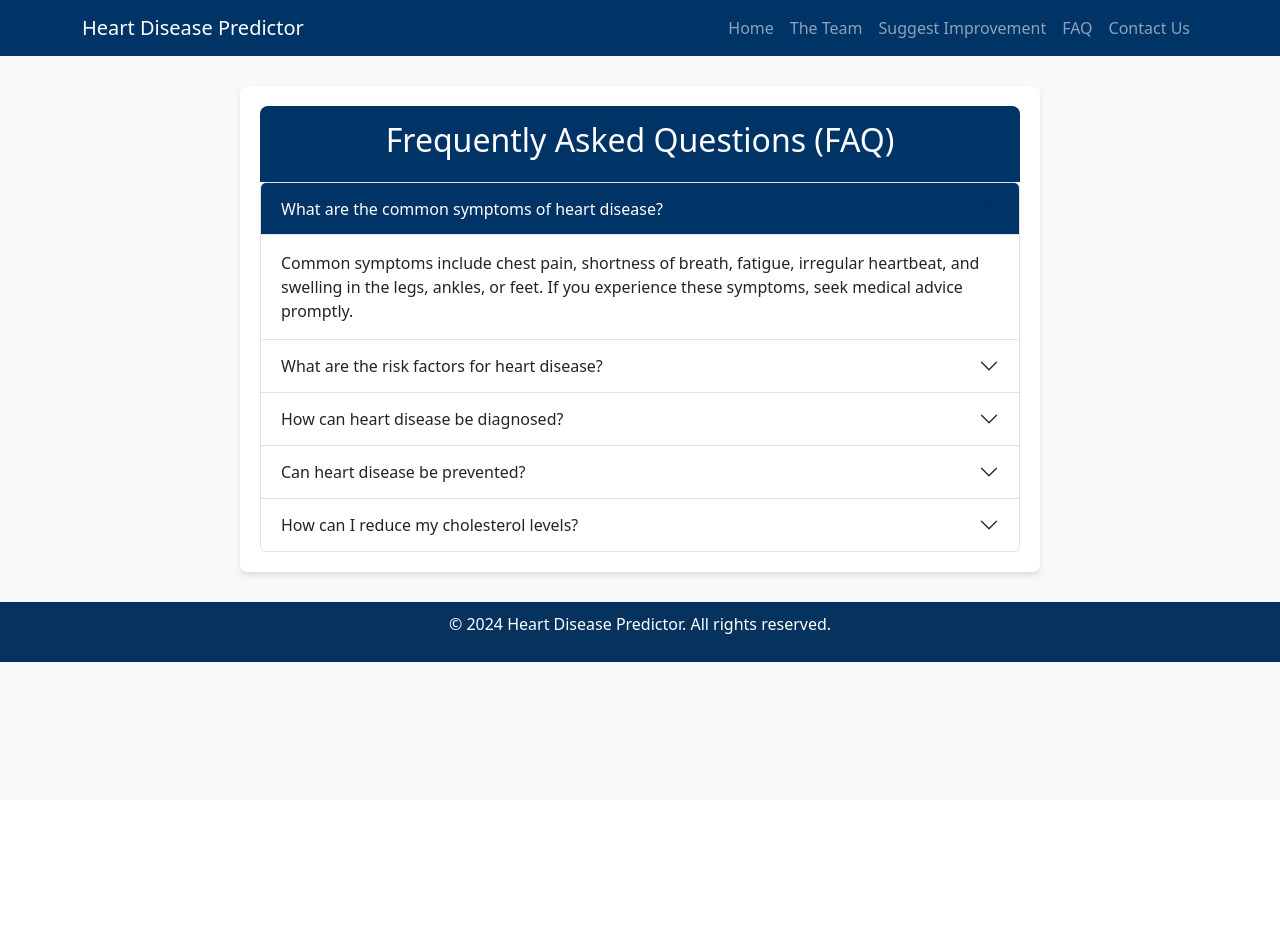
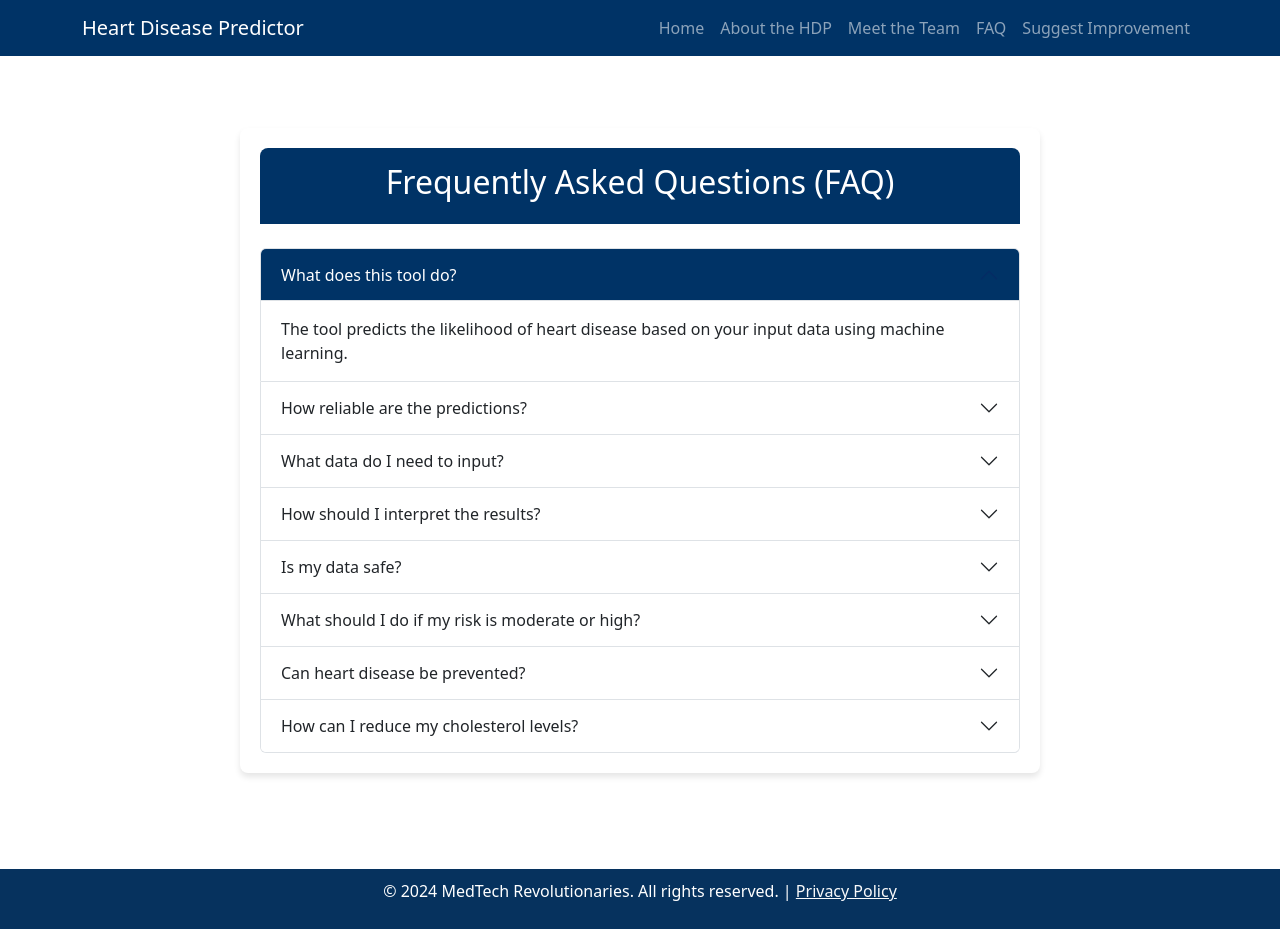
Before and after one commit to amadasunese/disease_prediction_app, a Flask app: page /faq in a window 1280 px wide. Before the commit the page ends 662 px from the top, so only its background shows below. Run offline with Flask 3, Linux system fonts and the light colour scheme; parts of the project's set-up code (start-up, migrations or seed data) failed here and were passed over.

Commit message:
updated with more features

```diff
--- a/app.py
+++ b/app.py
@@ -112,6 +112,10 @@ def predict():
 def faq():
     return render_template('faq.html')
 
+@app.route('/the_team')
+def the_team():
+    return render_template('the_team.html')
+
 @app.route('/about')
 def about():
     return render_template('about.html')
@@ -140,6 +144,9 @@ def submit_suggestion():
 def thank_you():
     return "<h1>Thank you for your suggestion!</h1>"
 
+@app.route('/privacy', methods=['GET'])
+def privacy():
+    return render_template('privacy.html')
 
 
 if __name__ == "__main__":
--- a/static/css/styles.css
+++ b/static/css/styles.css
@@ -1,6 +1,14 @@
-body {
+/* body {
     background-color: #f8f9fa;
+} */
+
+html, body {
+    height: 100%;
+    margin: 0;
+    display: flex;
+    flex-direction: column;
 }
+
 .form-section, .prediction-section {
     background-color: #f8f9fa;
     padding: 20px;
@@ -13,6 +21,7 @@ footer {
     color: white;
     padding: 10px 0;
     text-align: center;
+    margin-top: auto;
 }
 .chart-container {
     margin-top: 20px;
--- /dev/null
+++ b/templates/base.html
@@ -0,0 +1,31 @@
+<!DOCTYPE html>
+<html lang="en">
+<head>
+    <meta charset="UTF-8">
+    <meta name="viewport" content="width=device-width, initial-scale=1.0">
+    <title>{% block title %}Heart Disease Prediction{% endblock %}</title>
+    <!-- Bootstrap CSS -->
+    <link href="https://cdn.jsdelivr.net/npm/bootstrap@5.3.0-alpha1/dist/css/bootstrap.min.css" rel="stylesheet">
+    <script src="https://cdn.jsdelivr.net/npm/chart.js"></script>
+    <link rel="stylesheet" href="{{ url_for('static', filename='css/styles.css') }}">
+    {% block head %}{% endblock %}
+</head>
+<body>
+    <!-- Navigation Bar -->
+    {% include 'navigation.html' %}
+
+    <!-- Main Content -->
+    <div class="container my-4">
+        {% block content %}{% endblock %}
+    </div>
+
+    <!-- Footer -->
+    <footer class="text-center mt-4">
+        <p>&copy; 2024 MedTech Revolutionaries. All rights reserved. | <a href="/privacy" class="text-light">Privacy Policy</a></p></p>
+    </footer>
+
+    <!-- Bootstrap JS -->
+    <script src="https://cdn.jsdelivr.net/npm/bootstrap@5.3.0-alpha1/dist/js/bootstrap.bundle.min.js"></script>
+    {% block scripts %}{% endblock %}
+</body>
+</html>
--- a/templates/faq.html
+++ b/templates/faq.html
@@ -1,39 +1,11 @@
+{% extends "base.html" %}
 
-    <!DOCTYPE html>
-    <html lang="en">
-    <head>
-        <meta charset="UTF-8">
-        <meta name="viewport" content="width=device-width, initial-scale=1.0">
-        <title>Heart Disease FAQ</title>
-        <!-- Bootstrap CSS -->
-        <link href="https://cdn.jsdelivr.net/npm/bootstrap@5.3.0-alpha1/dist/css/bootstrap.min.css" rel="stylesheet">
-        <script src="https://cdn.jsdelivr.net/npm/chart.js"></script>
-        <link rel="stylesheet" href="static/css/styles.css">
+{% block content %}
 
-    </head>
-    <body>
-        <!-- Navigation Bar -->
-        <nav class="navbar navbar-expand-lg navbar-dark navbar-dark-blue">
-            <div class="container">
-                <a class="navbar-brand" href="/">Heart Disease Predictor</a>
-                <button class="navbar-toggler" type="button" data-bs-toggle="collapse" data-bs-target="#navbarNav" aria-controls="navbarNav" aria-expanded="false" aria-label="Toggle navigation">
-                    <span class="navbar-toggler-icon"></span>
-                </button>
-                <div class="collapse navbar-collapse" id="navbarNav">
-                    <ul class="navbar-nav ms-auto">
-                        <li class="nav-item"><a class="nav-link" href="/">Home</a></li>
-                        <li class="nav-item"><a class="nav-link" href="about">The Team</a></li>
-                        <li class="nav-item"><a class="nav-link" href="suggest-improvement">Suggest Improvement</a></li>
-                        <li class="nav-item"><a class="nav-link" href="faq">FAQ</a></li>
-                        <li class="nav-item"><a class="nav-link" href="#contact">Contact Us</a></li>
-                    </ul>
-                </div>
-            </div>
-        </nav>
 
     <!-- FAQ Container -->
-    <div class="faq-container">
-        <div class="faq-header">
+<div class="faq-container my-5">
+    <div class="faq-header text-center mb-4">
         <h2>Frequently Asked Questions (FAQ)</h2>
     </div>
     <div class="accordion" id="faqAccordion">
@@ -42,12 +14,12 @@
         <div class="accordion-item">
             <h2 class="accordion-header" id="faq1Header">
                 <button class="accordion-button" type="button" data-bs-toggle="collapse" data-bs-target="#faq1" aria-expanded="true" aria-controls="faq1">
-                        What are the common symptoms of heart disease?
+                    What does this tool do?
                 </button>
             </h2>
             <div id="faq1" class="accordion-collapse collapse show" aria-labelledby="faq1Header">
                 <div class="accordion-body">
-                        Common symptoms include chest pain, shortness of breath, fatigue, irregular heartbeat, and swelling in the legs, ankles, or feet. If you experience these symptoms, seek medical advice promptly.
+                    The tool predicts the likelihood of heart disease based on your input data using machine learning.
                 </div>
             </div>
         </div>
@@ -56,12 +28,12 @@
         <div class="accordion-item">
             <h2 class="accordion-header" id="faq2Header">
                 <button class="accordion-button collapsed" type="button" data-bs-toggle="collapse" data-bs-target="#faq2" aria-expanded="false" aria-controls="faq2">
-                        What are the risk factors for heart disease?
+                    How reliable are the predictions?
                 </button>
             </h2>
             <div id="faq2" class="accordion-collapse collapse" aria-labelledby="faq2Header">
                 <div class="accordion-body">
-                        Major risk factors include high blood pressure, high cholesterol, smoking, diabetes, obesity, physical inactivity, and a family history of heart disease.
+                    While the model is trained on a large dataset, results are indicative and should be confirmed with a medical professional.
                 </div>
             </div>
         </div>
@@ -70,12 +42,12 @@
         <div class="accordion-item">
             <h2 class="accordion-header" id="faq3Header">
                 <button class="accordion-button collapsed" type="button" data-bs-toggle="collapse" data-bs-target="#faq3" aria-expanded="false" aria-controls="faq3">
-                        How can heart disease be diagnosed?
+                    What data do I need to input?
                 </button>
             </h2>
             <div id="faq3" class="accordion-collapse collapse" aria-labelledby="faq3Header">
                 <div class="accordion-body">
-                        Diagnosis often involves a physical examination, ECG, stress tests, echocardiograms, and blood tests. Advanced imaging, such as CT or MRI scans, may also be used.
+                    Provide details like age, blood pressure, cholesterol levels, and physical activity status for accurate predictions.
                 </div>
             </div>
         </div>
@@ -84,12 +56,12 @@
         <div class="accordion-item">
             <h2 class="accordion-header" id="faq4Header">
                 <button class="accordion-button collapsed" type="button" data-bs-toggle="collapse" data-bs-target="#faq4" aria-expanded="false" aria-controls="faq4">
-                        Can heart disease be prevented?
+                    How should I interpret the results?
                 </button>
             </h2>
             <div id="faq4" class="accordion-collapse collapse" aria-labelledby="faq4Header">
                 <div class="accordion-body">
-                        Yes, heart disease can often be prevented by maintaining a healthy lifestyle, including a balanced diet, regular exercise, avoiding tobacco use, and managing stress levels.
+                    Your results will fall into a risk category (low, moderate, or high). Recommendations are provided for each category.
                 </div>
             </div>
         </div>
@@ -98,10 +70,52 @@
         <div class="accordion-item">
             <h2 class="accordion-header" id="faq5Header">
                 <button class="accordion-button collapsed" type="button" data-bs-toggle="collapse" data-bs-target="#faq5" aria-expanded="false" aria-controls="faq5">
+                    Is my data safe?
+                </button>
+            </h2>
+            <div id="faq5" class="accordion-collapse collapse" aria-labelledby="faq5Header">
+                <div class="accordion-body">
+                    Yes, we use encryption and secure protocols to protect your information, and we do not store or share it.
+                </div>
+            </div>
+        </div>
+
+        <!-- FAQ 6 -->
+        <div class="accordion-item">
+            <h2 class="accordion-header" id="faq6Header">
+                <button class="accordion-button collapsed" type="button" data-bs-toggle="collapse" data-bs-target="#faq6" aria-expanded="false" aria-controls="faq6">
+                    What should I do if my risk is moderate or high?
+                </button>
+            </h2>
+            <div id="faq6" class="accordion-collapse collapse" aria-labelledby="faq6Header">
+                <div class="accordion-body">
+                    Consult a healthcare professional for further evaluation and personalized advice.
+                </div>
+            </div>
+        </div>
+
+        <!-- Additional FAQ Items -->
+        <div class="accordion-item">
+            <h2 class="accordion-header" id="faq7Header">
+                <button class="accordion-button collapsed" type="button" data-bs-toggle="collapse" data-bs-target="#faq7" aria-expanded="false" aria-controls="faq7">
+                    Can heart disease be prevented?
+                </button>
+            </h2>
+            <div id="faq7" class="accordion-collapse collapse" aria-labelledby="faq7Header">
+                <div class="accordion-body">
+                    Yes, heart disease can often be prevented by maintaining a healthy lifestyle, including a balanced diet, regular exercise, avoiding tobacco use, and managing stress levels.
+                </div>
+            </div>
+        </div>
+
+        <!-- Additional Example -->
+        <div class="accordion-item">
+            <h2 class="accordion-header" id="faq8Header">
+                <button class="accordion-button collapsed" type="button" data-bs-toggle="collapse" data-bs-target="#faq8" aria-expanded="false" aria-controls="faq8">
                     How can I reduce my cholesterol levels?
                 </button>
             </h2>
-                <div id="faq5" class="accordion-collapse collapse" aria-labelledby="faq5Header">
+            <div id="faq8" class="accordion-collapse collapse" aria-labelledby="faq8Header">
                 <div class="accordion-body">
                     Reducing cholesterol involves eating a heart-healthy diet, exercising regularly, avoiding saturated and trans fats, and possibly taking prescribed medications like statins.
                 </div>
@@ -111,12 +125,4 @@
     </div>
 </div>
 
-    <!-- Footer -->
-    <footer>
-        <p>&copy; 2024 Heart Disease Predictor. All rights reserved.</p>
-    </footer>
-
-    <!-- Bootstrap JS -->
-    <script src="https://cdn.jsdelivr.net/npm/bootstrap@5.3.0/dist/js/bootstrap.bundle.min.js"></script>
-</body>
-</html>
+    {% endblock %}
--- /dev/null
+++ b/templates/navigation.html
@@ -0,0 +1,19 @@
+<!-- Navigation Bar -->
+<nav class="navbar navbar-expand-lg navbar-dark navbar-dark-blue">
+    <div class="container">
+        <a class="navbar-brand" href="/">Heart Disease Predictor</a>
+        <button class="navbar-toggler" type="button" data-bs-toggle="collapse" data-bs-target="#navbarNav" aria-controls="navbarNav" aria-expanded="false" aria-label="Toggle navigation">
+            <span class="navbar-toggler-icon"></span>
+        </button>
+        <div class="collapse navbar-collapse" id="navbarNav">
+            <ul class="navbar-nav ms-auto">
+                <li class="nav-item"><a class="nav-link" href="/">Home</a></li>
+                <li class="nav-item"><a class="nav-link" href="about">About the HDP</a></li>
+                <li class="nav-item"><a class="nav-link" href="the_team">Meet the Team</a></li>
+                <li class="nav-item"><a class="nav-link" href="faq">FAQ</a></li>
+                <li class="nav-item"><a class="nav-link" href="suggest-improvement">Suggest Improvement</a></li>
+                <!-- <li class="nav-item"><a class="nav-link" href="#contact">Contact Us</a></li> -->
+            </ul>
+        </div>
+    </div>
+</nav>
```
Also changed, not shown: other parts of static/css/styles.css (+33 -2 lines), templates/about.html (added, +36 -0 lines), templates/improvement.html (+6 -41 lines), templates/index.html (+5 -38 lines), templates/privacy.html (added, +62 -0 lines), templates/the_team.html (+32 -61 lines), README.md, static/images/Ese.jpeg, static/images/bukola.jpeg (added), static/images/favour.jpeg (added). Lines whose indentation alone changed are shown as unchanged.
